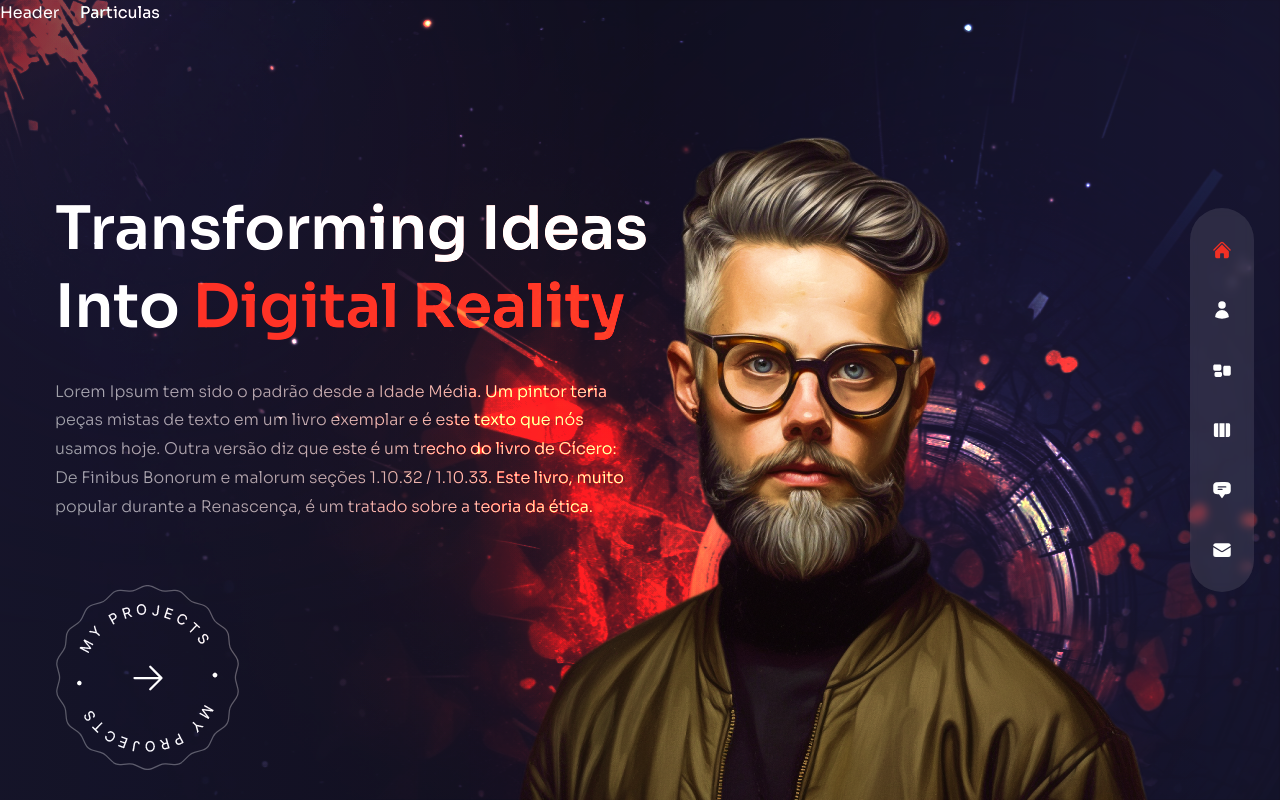
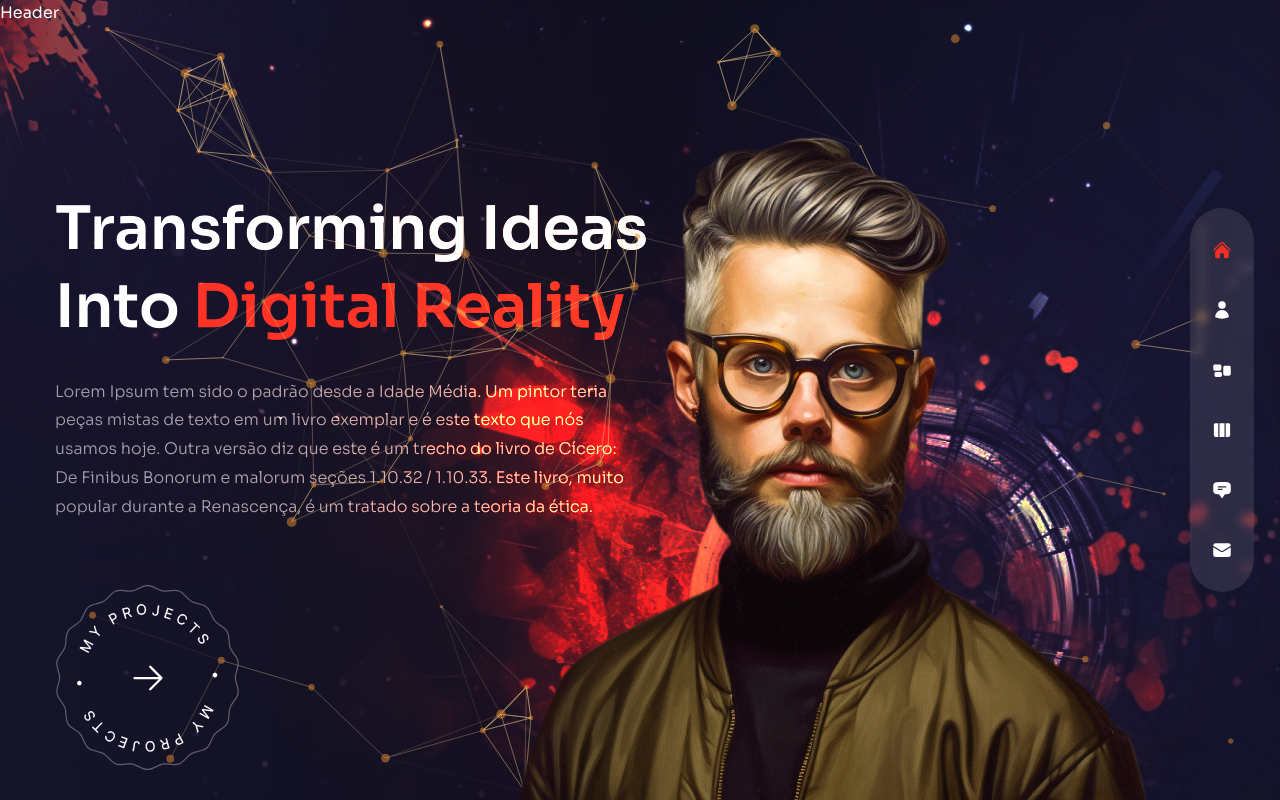
Before and after one commit to MateuscardosoRocha/Portfolio-Pessoal, a Next.js app: page / in a window 1280 px wide. Built offline with nearby package versions, Linux system fonts and the light colour scheme.

Commit message:
Particles

```diff
--- a/components/ParticlesContainer.js
+++ b/components/ParticlesContainer.js
@@ -1,5 +1,100 @@
+import {Particles} from 'react-tsparticles'
+import { loadFull} from 'tsparticles'
+import React, {useCallback} from 'react';
+
+
 const ParticlesContainer = () => {
-  <div>Particles Container</div>;
+
+  const particlesInit = useCallback(async (engine) => {
+    await loadFull(engine);
+  }, []);
+
+  const particlesLoaded = useCallback(async ()=> {}, []);
+
+  return <Particles
+  className='w-full h-full absolute translate-z-0'
+  id='tsparticles'
+  init={particlesInit}
+  loaded={particlesLoaded}
+  options={{
+    fullScreen: {enable:false},
+    background: {
+      color: {
+        value: ''
+      },
+    },
+    fpsLimit: 120,
+    interactivity: {
+      events: {
+        onClick: {
+          enable: false,
+          mode: 'push',
+        },
+        onHover: {
+          enable: true,
+          mode: 'repulse',
+        },
+        resize: true,
+
+      },
+      modes:{
+        push: {
+          quantity: 90,
+        },
+        repulse: {
+          distance: 200,
+          duration: 0.4,
+        },
+      },
+    },
+    particles: {
+      color: {
+        value: '#e68e2e',
+      },
+      links: {
+        color: '#f5d393',
+        distance: 150,
+        enable: true,
+        opacity: 0.5,
+        width: 1
+      },
+      collisions: {
+        enable: true,
+      },
+      move: {
+        directions: 'none',
+        enable: true,
+        outModes: {
+          default: 'bounce'
+        },
+        random: false,
+        speed: 1,
+        straight: false
+      },
+      number: {
+        density: {
+          enable: true,
+          area: 800
+        },
+        value: 80
+      },
+      opacity: {
+        value: 0.5,
+      },
+      shape: {
+        type: 'circle'
+      },
+      size: {
+        value: {min: 1, max: 5}
+      },
+
+    },
+      detectRetina: true,
+  }}
+  />
+
+
+
 };
 
 export default ParticlesContainer;
--- a/pages/index.js
+++ b/pages/index.js
@@ -45,7 +45,8 @@
       <div className='bg-none xl:bg-explosion xl:bg-cover xl:bg-right xl:bg-no-repeat w-full h-full absolute mix-blend-color-dodge translate-z-0'></div>
 
       {/* Particulas */}
-      <div>Particulas</div>
+       <ParticlesContainer/>
+
       {/* Selfie */}
       <motion.div
        variants={fadeIn('up', 0.5)}
```
